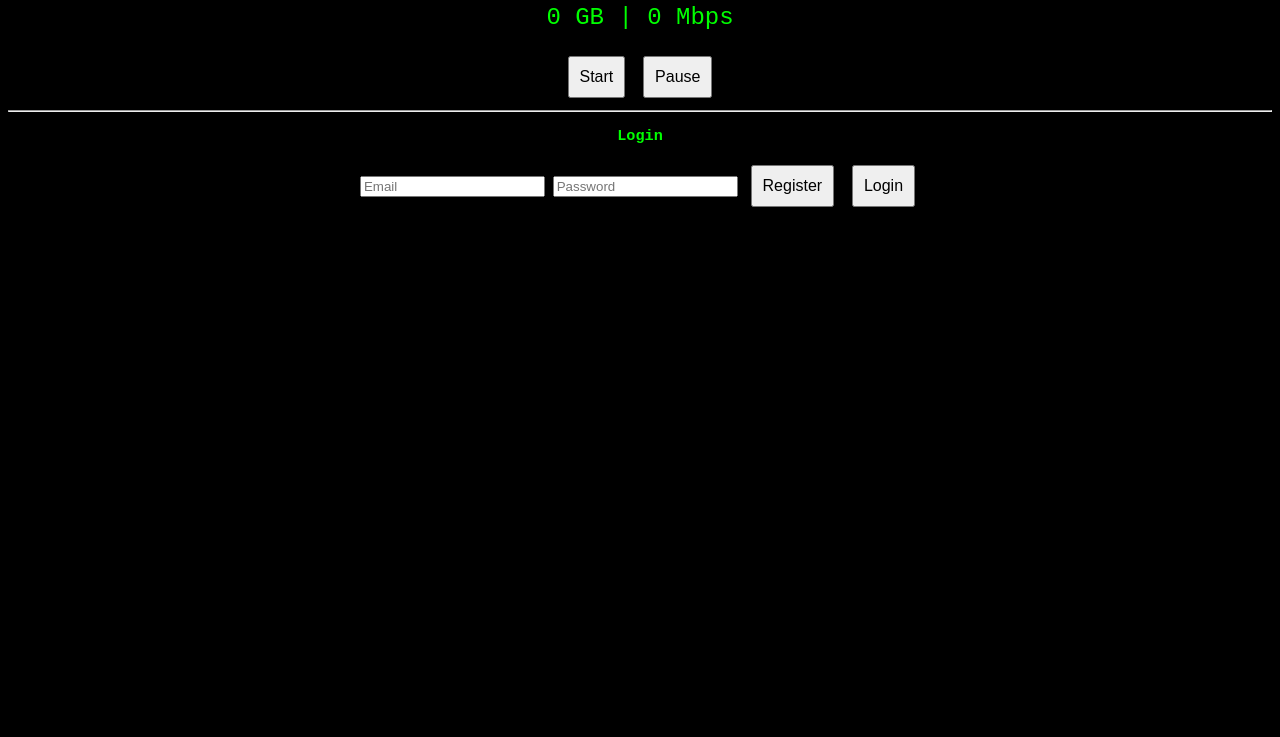
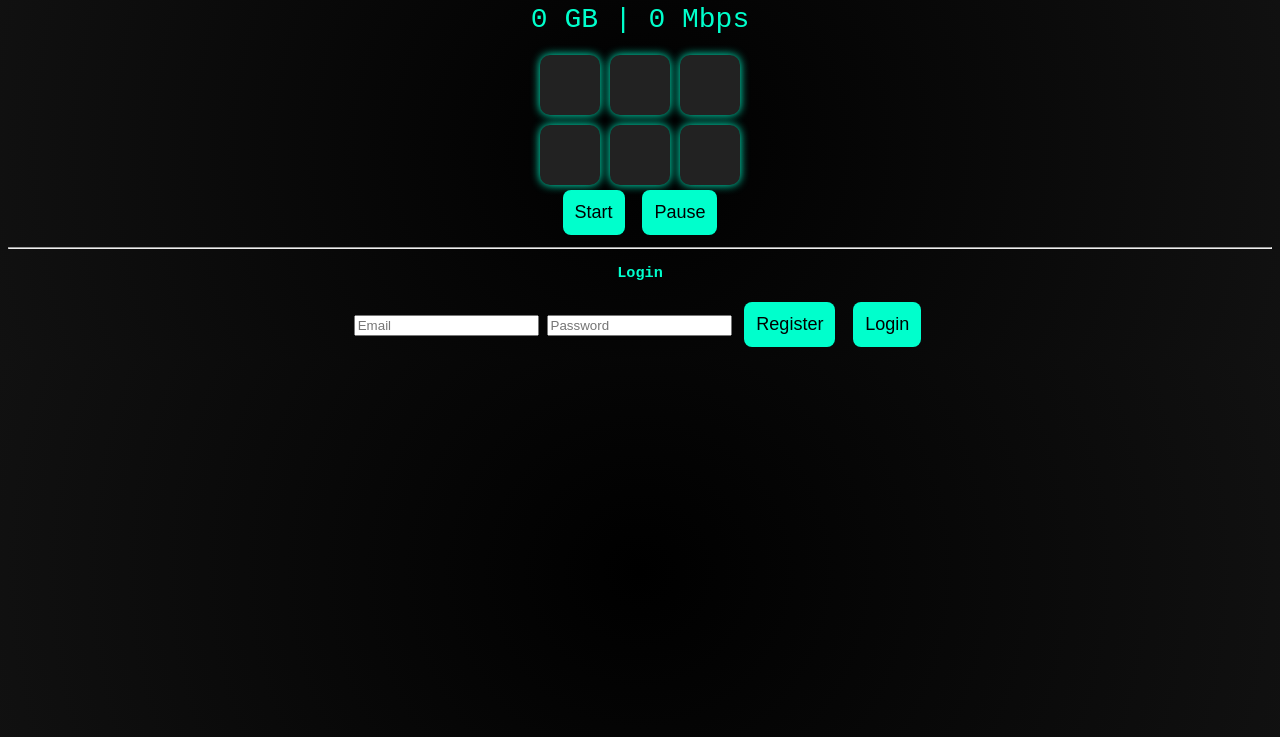
Before and after one commit to datastress/Datastress, a plain HTML site: page frontend/index.html in a window 1280 px wide. Shown: the part 63-800 px from the top of the page. Drawn offline with Linux system fonts and the light colour scheme.

Commit message:
Update style.css

```diff
--- a/frontend/style.css
+++ b/frontend/style.css
@@ -1,21 +1,45 @@
 body {
-  background: black;
-  color: lime;
+  background: radial-gradient(circle, #000 0%, #111 100%);
+  color: #00ffcc;
   font-family: monospace;
   text-align: center;
 }
 
 #counter {
-  font-size: 24px;
+  font-size: 28px;
   margin: 20px;
 }
 
 #slots {
-  font-size: 50px;
+  display: flex;
+  flex-direction: column;
+  gap: 10px;
+  align-items: center;
+}
+
+.row {
+  display: flex;
+  gap: 10px;
+}
+
+.slot {
+  width: 60px;
+  height: 60px;
+  background: #222;
+  display: flex;
+  align-items: center;
+  justify-content: center;
+  font-size: 30px;
+  border-radius: 10px;
+  box-shadow: 0 0 10px #00ffcc;
 }
 
 button {
-  padding: 10px;
+  padding: 12px;
   margin: 5px;
-  font-size: 16px;
+  font-size: 18px;
+  background: #00ffcc;
+  border: none;
+  border-radius: 8px;
+  color: black;
 }
```
